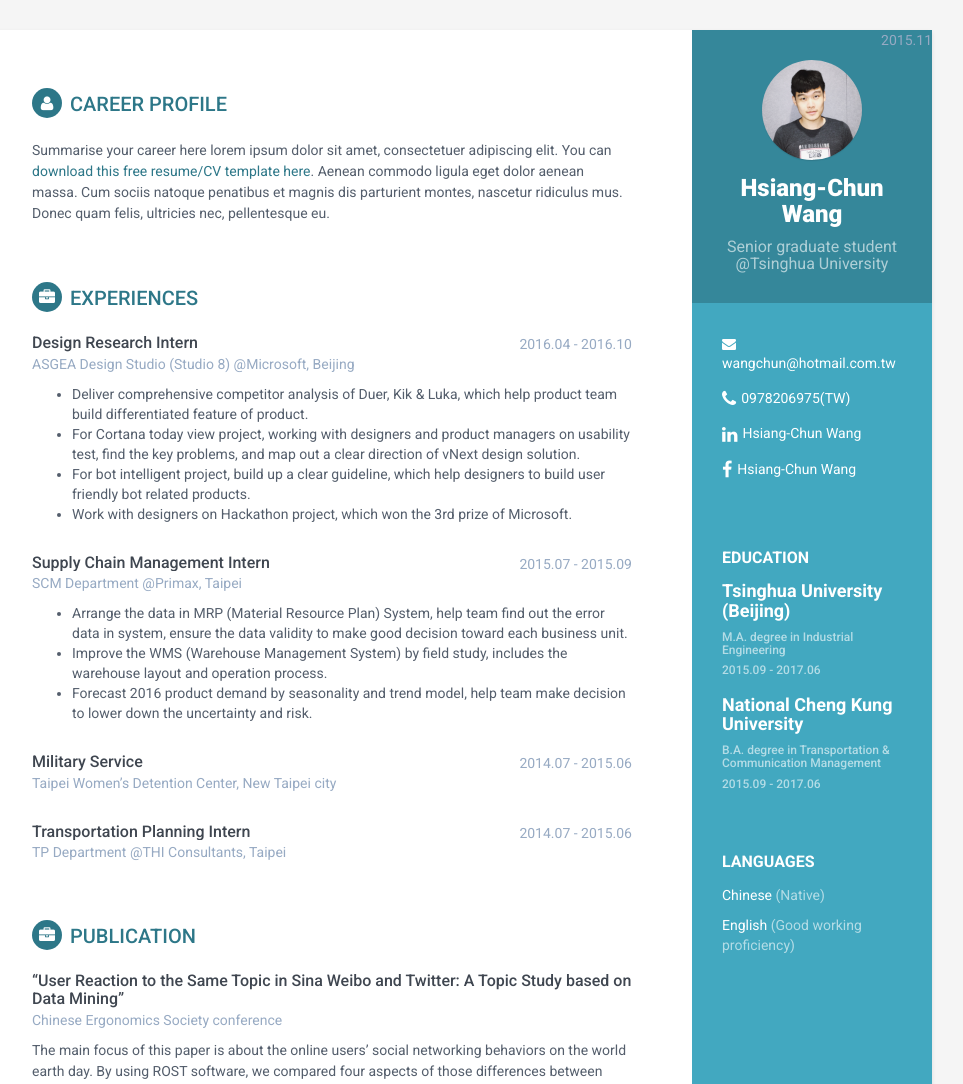
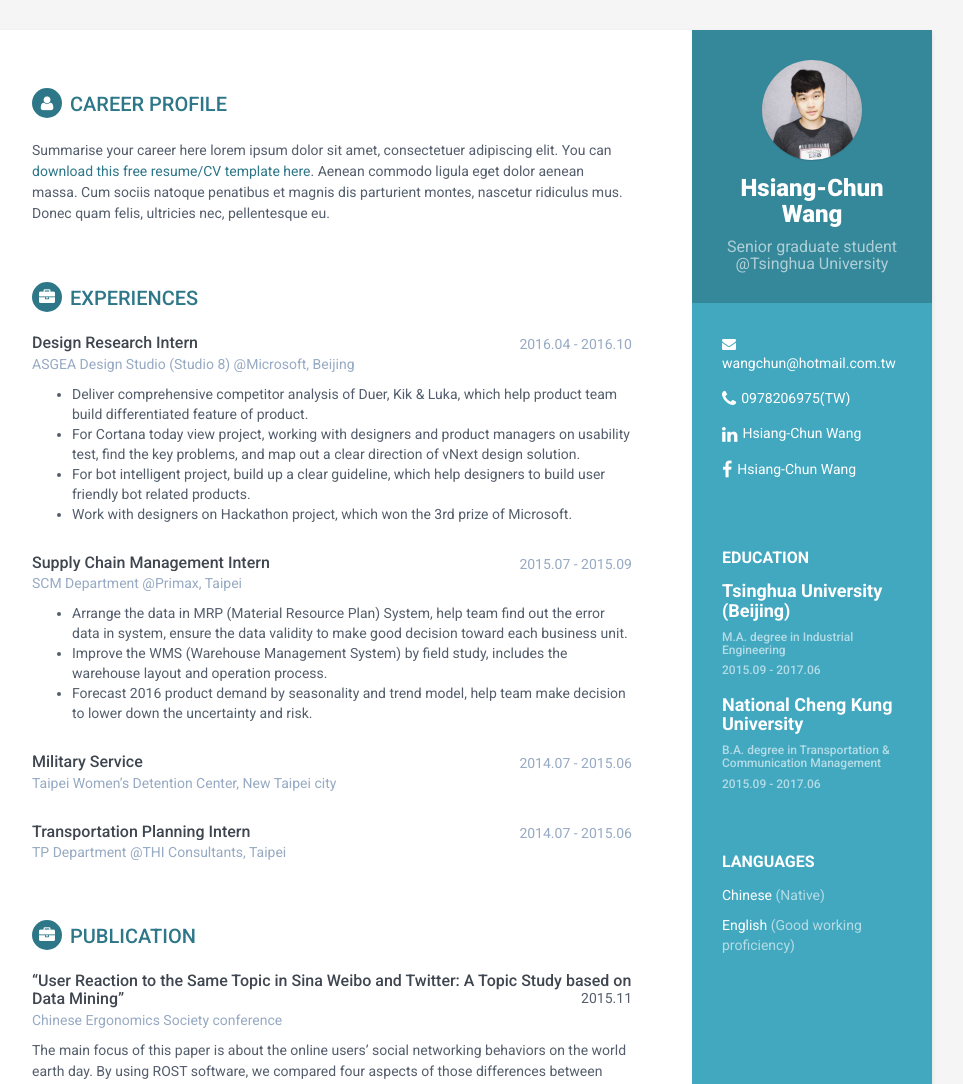
Before and after one commit to hsiangchunwang/hsiangchunwang.github.io, a Jekyll site: the page built from index.html, in a window 1280 px wide. Shown: the top 1084 px of the page, without its empty margins (188-1151 px from the left). Built offline with Jekyll 4.4.1, drawn with Linux system fonts in a browser that asks for light colours.

Commit message:
Update projects.html

```diff
--- a/_includes/projects.html
+++ b/_includes/projects.html
@@ -5,10 +5,10 @@
                     <div class="meta">
                         <div class="upper-row">
                             <h3 class="job-title">“User Reaction to the Same Topic in Sina Weibo and Twitter: A Topic Study based on Data Mining”</h3>
-
+                            <div style="position: absolute;bottom: 0; right: 0;"> 2015.11</div>
                         </div><!--//upper-row-->
                         <div class="company">Chinese Ergonomics Society conference
-                            <div class="time">2015.11</div>
+
                       </div>
                     </div><!--//meta-->
                     <div class="details">
```
